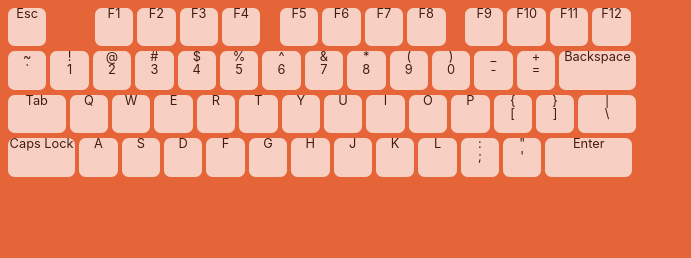
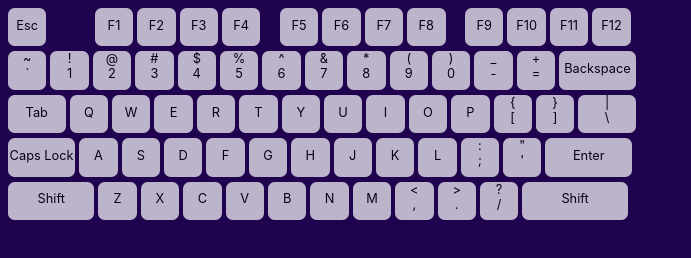
Before and after one commit to smjleo/kb-ff-picker, a website: page index.html in a window 1280 px wide. Shown: the whole page, without its empty margins (0-691 px from the left). Drawn offline with Linux system fonts and the light colour scheme.

Commit message:
centered text

```diff
--- a/index.html
+++ b/index.html
@@ -10,70 +10,87 @@
 <body>
     <div id="keyboard">
         <div class="line">
-            <div class="key w-1"><div>Esc</div></div>
-            <div class="gap w-1"><div></div></div>
-            <div class="key w-1"><div>F1</div></div>
-            <div class="key w-1"><div>F2</div></div>
-            <div class="key w-1"><div>F3</div></div>
-            <div class="key w-1"><div>F4</div></div>
-            <div class="gap w-_25"><div></div></div>
-            <div class="key w-1"><div>F5</div></div>
-            <div class="key w-1"><div>F6</div></div>
-            <div class="key w-1"><div>F7</div></div>
-            <div class="key w-1"><div>F8</div></div>
-            <div class="gap w-_25"><div></div></div>
-            <div class="key w-1"><div>F9</div></div>
-            <div class="key w-1"><div>F10</div></div>
-            <div class="key w-1"><div>F11</div></div>
-            <div class="key w-1"><div>F12</div></div>
-            <div class="gap w-_25"><div></div></div>
+            <div class="key w-1"><p>Esc</p></div>
+            <div class="gap w-1"><p></p></div>
+            <div class="key w-1"><p>F1</p></div>
+            <div class="key w-1"><p>F2</p></div>
+            <div class="key w-1"><p>F3</p></div>
+            <div class="key w-1"><p>F4</p></div>
+            <div class="gap w-_25"><p></p></div>
+            <div class="key w-1"><p>F5</p></div>
+            <div class="key w-1"><p>F6</p></div>
+            <div class="key w-1"><p>F7</p></div>
+            <div class="key w-1"><p>F8</p></div>
+            <div class="gap w-_25"><p></p></div>
+            <div class="key w-1"><p>F9</p></div>
+            <div class="key w-1"><p>F10</p></div>
+            <div class="key w-1"><p>F11</p></div>
+            <div class="key w-1"><p>F12</p></div>
+            <div class="gap w-_25"><p></p></div>
         </div>
         <div class="line">
-            <div class="key w-1"><div>~</div><div>`</div></div>
-            <div class="key w-1"><div>!</div><div>1</div></div>
-            <div class="key w-1"><div>@</div><div>2</div></div>
-            <div class="key w-1"><div>#</div><div>3</div></div>
-            <div class="key w-1"><div>$</div><div>4</div></div>
-            <div class="key w-1"><div>%</div><div>5</div></div>
-            <div class="key w-1"><div>^</div><div>6</div></div>
-            <div class="key w-1"><div>&amp;</div><div>7</div></div>
-            <div class="key w-1"><div>*</div><div>8</div></div>
-            <div class="key w-1"><div>(</div><div>9</div></div>
-            <div class="key w-1"><div>)</div><div>0</div></div>
-            <div class="key w-1"><div>_</div><div>-</div></div>
-            <div class="key w-1"><div>+</div><div>=</div></div>
-            <div class="key w-2"><div>Backspace</div></div>
+            <div class="key w-1 topnum"><div>~</div><div>`</div></div>
+            <div class="key w-1 topnum"><div>!</div><div>1</div></div>
+            <div class="key w-1 topnum"><div>@</div><div>2</div></div>
+            <div class="key w-1 topnum"><div>#</div><div>3</div></div>
+            <div class="key w-1 topnum"><div>$</div><div>4</div></div>
+            <div class="key w-1 topnum"><div>%</div><div>5</div></div>
+            <div class="key w-1 topnum"><div>^</div><div>6</div></div>
+            <div class="key w-1 topnum"><div>&amp;</div><div>7</div></div>
+            <div class="key w-1 topnum"><div>*</div><div>8</div></div>
+            <div class="key w-1 topnum"><div>(</div><div>9</div></div>
+            <div class="key w-1 topnum"><div>)</div><div>0</div></div>
+            <div class="key w-1 topnum"><div>_</div><div>-</div></div>
+            <div class="key w-1 topnum"><div>+</div><div>=</div></div>
+            <div class="key w-2 alpha"><p>Backspace</p></div>
         </div>
         <div class="line">
-            <div class="key w-1_5 alpha"><div>Tab</div></div>
-            <div class="key w-1 alpha"><div>Q</div></div>
-            <div class="key w-1 alpha"><div>W</div></div>
-            <div class="key w-1 alpha"><div>E</div></div>
-            <div class="key w-1 alpha"><div>R</div></div>
-            <div class="key w-1 alpha"><div>T</div></div>
-            <div class="key w-1 alpha"><div>Y</div></div>
-            <div class="key w-1 alpha"><div>U</div></div>
-            <div class="key w-1 alpha"><div>I</div></div>
-            <div class="key w-1 alpha"><div>O</div></div>
-            <div class="key w-1 alpha"><div>P</div></div>
+            <div class="key w-1_5 alpha"><p>Tab</p></div>
+            <div class="key w-1 alpha"><p>Q</p></div>
+            <div class="key w-1 alpha"><p>W</p></div>
+            <div class="key w-1 alpha"><p>E</p></div>
+            <div class="key w-1 alpha"><p>R</p></div>
+            <div class="key w-1 alpha"><p>T</p></div>
+            <div class="key w-1 alpha"><p>Y</p></div>
+            <div class="key w-1 alpha"><p>U</p></div>
+            <div class="key w-1 alpha"><p>I</p></div>
+            <div class="key w-1 alpha"><p>O</p></div>
+            <div class="key w-1 alpha"><p>P</p></div>
             <div class="key w-1 alpha"><div>{</div><div>[</div></div>
             <div class="key w-1 alpha"><div>}</div><div>]</div></div>
             <div class="key w-1_5 alpha"><div>|</div><div>\</div></div>
         </div>
         <div class="line">
-            <div class="key w-1_75 caps">Caps Lock</div>
-            <div class="key w-1 alpha"><div>A</div></div>
-            <div class="key w-1 alpha"><div>S</div></div>
-            <div class="key w-1 alpha"><div>D</div></div>
-            <div class="key w-1 alpha"><div>F</div></div>
-            <div class="key w-1 alpha"><div>G</div></div>
-            <div class="key w-1 alpha"><div>H</div></div>
-            <div class="key w-1 alpha"><div>J</div></div>
-            <div class="key w-1 alpha"><div>K</div></div>
-            <div class="key w-1 alpha"><div>L</div></div>
+            <div class="key w-1_75 caps"><p>Caps Lock</p></div>
+            <div class="key w-1 alpha"><p>A</p></div>
+            <div class="key w-1 alpha"><p>S</p></div>
+            <div class="key w-1 alpha"><p>D</p></div>
+            <div class="key w-1 alpha"><p>F</p></div>
+            <div class="key w-1 alpha"><p>G</p></div>
+            <div class="key w-1 alpha"><p>H</p></div>
+            <div class="key w-1 alpha"><p>J</p></div>
+            <div class="key w-1 alpha"><p>K</p></div>
+            <div class="key w-1 alpha"><p>L</p></div>
             <div class="key w-1 alpha"><div>:</div><div>;</div></div>
             <div class="key w-1 alpha"><div>"</div><div>'</div></div>
-            <div class="key w-2_25 alpha"><div>Enter</div></div>
+            <div class="key w-2_25 alpha"><p>Enter</p></div>
+        </div>
+        <div class="line">
+            <div class="key w-2_25 alpha"><p>Shift</p></div>
+            <div class="key w-1 alpha"><p>Z</p></div>
+            <div class="key w-1 alpha"><p>X</p></div>
+            <div class="key w-1 alpha"><p>C</p></div>
+            <div class="key w-1 alpha"><p>V</p></div>
+            <div class="key w-1 alpha"><p>B</p></div>
+            <div class="key w-1 alpha"><p>N</p></div>
+            <div class="key w-1 alpha"><p>M</p></div>
+            <div class="key w-1 alpha"><div>&lt;</div><div>,</div></div>
+            <div class="key w-1 alpha"><div>&gt;</div><div>.</div></div>
+            <div class="key w-1 alpha"><div>?</div><div>/</div></div>
+            <div class="key w-2_75 alpha"><p>Shift</p></div>
+        </div>
+        <div class="line">
+
         </div>
     </div>
 </body>
--- a/scripts.js
+++ b/scripts.js
@@ -0,0 +1,9 @@
+document.addEventListener("DOMContentLoaded", ()=>{
+    ["esc", "topnum", "alpha", "caps", "l_ctrl", "r_ctrl", "l_os", "r_os", "l_alt", "r_alt", "arrow", "function2", "function", "numpad"].forEach(group=>{
+        [...document.getElementsByClassName(group)].forEach(el=>{
+            el.addEventListener("hover", ()=>{
+
+            })
+        })
+    })
+})
--- a/sortlayouts.js
+++ b/sortlayouts.js
@@ -92,7 +92,7 @@ function return_ff(desired){
     "caps" : 1,
     "numpad" : 2,
     "topnum" : 4,
-    "function" : 1,
+    "function" : 1,key w-1
     "function2" : 1,
     "l_ctrl" : 0.25,
     "r_ctrl" : 0.25,
--- a/styles.css
+++ b/styles.css
@@ -1,5 +1,5 @@
 body {
-    background-color: #e56438;
+    background-color: /* #e56438; */ #20034e;
 }
 
 
@@ -10,7 +10,6 @@ body {
     height: 3vw;
     text-align: center;
     vertical-align: middle;
-    line-height: 1vw;
     font-family: -system-ui,-apple-system,BlinkMacSystemFont,"Segoe UI",Roboto,Helvetica,Arial,sans-serif,"Apple Color Emoji","Segoe UI Emoji","Segoe UI Symbol";
     font-size: 1vw;
     opacity: 0.7;
@@ -18,6 +17,10 @@ body {
     margin: 0;
     overflow: hidden;
     flex-direction: column;
+}
+
+.key > p {
+    line-height: 0.75vw;
 }
 
 
@@ -62,3 +65,8 @@ body {
     width: 6.75vw;
     border-radius: calc(17%/2.25)/17%;
 }
+
+.w-2_75 {
+    width: 8.25vw;
+    border-radius: calc(17%/2.75)/17%;
+}
```
